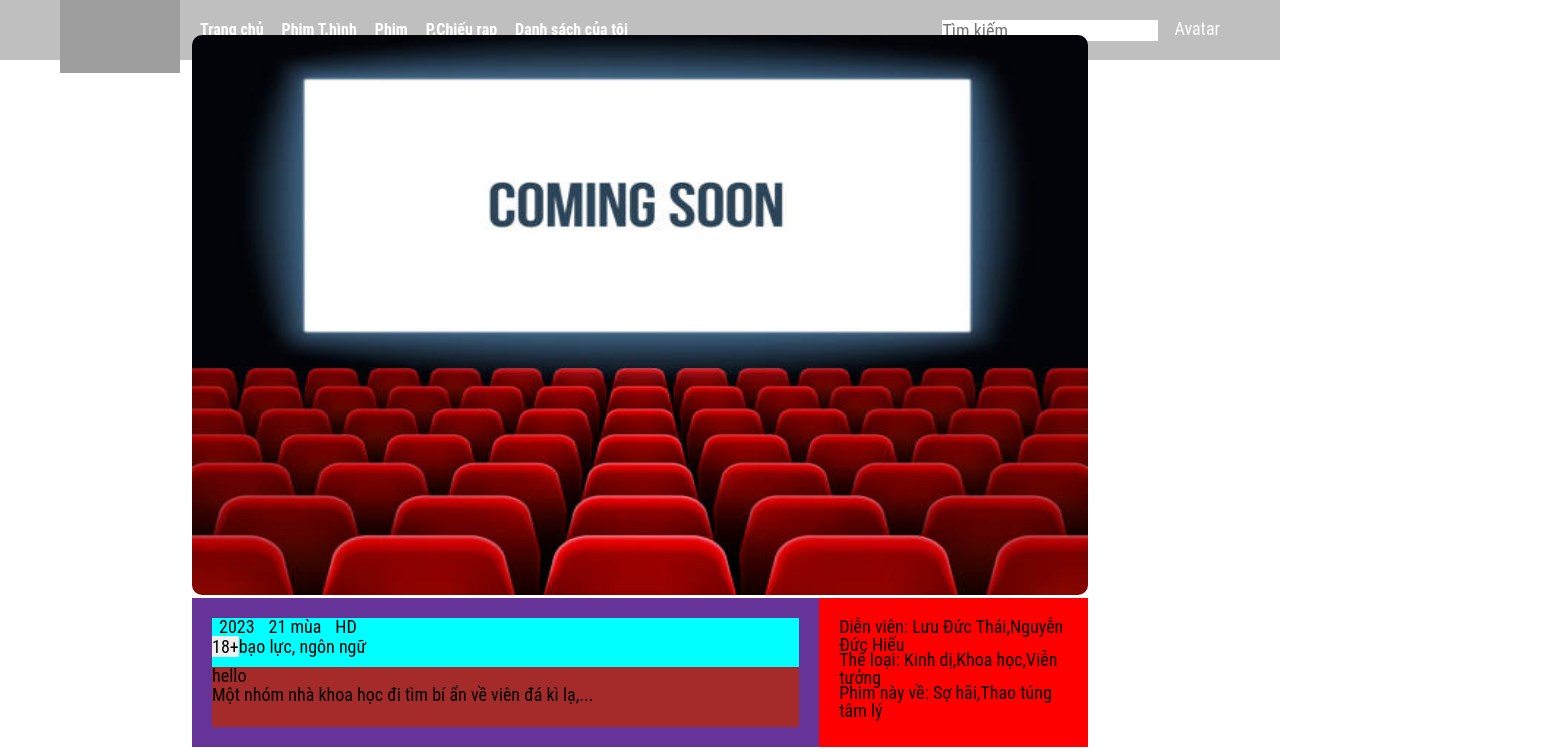
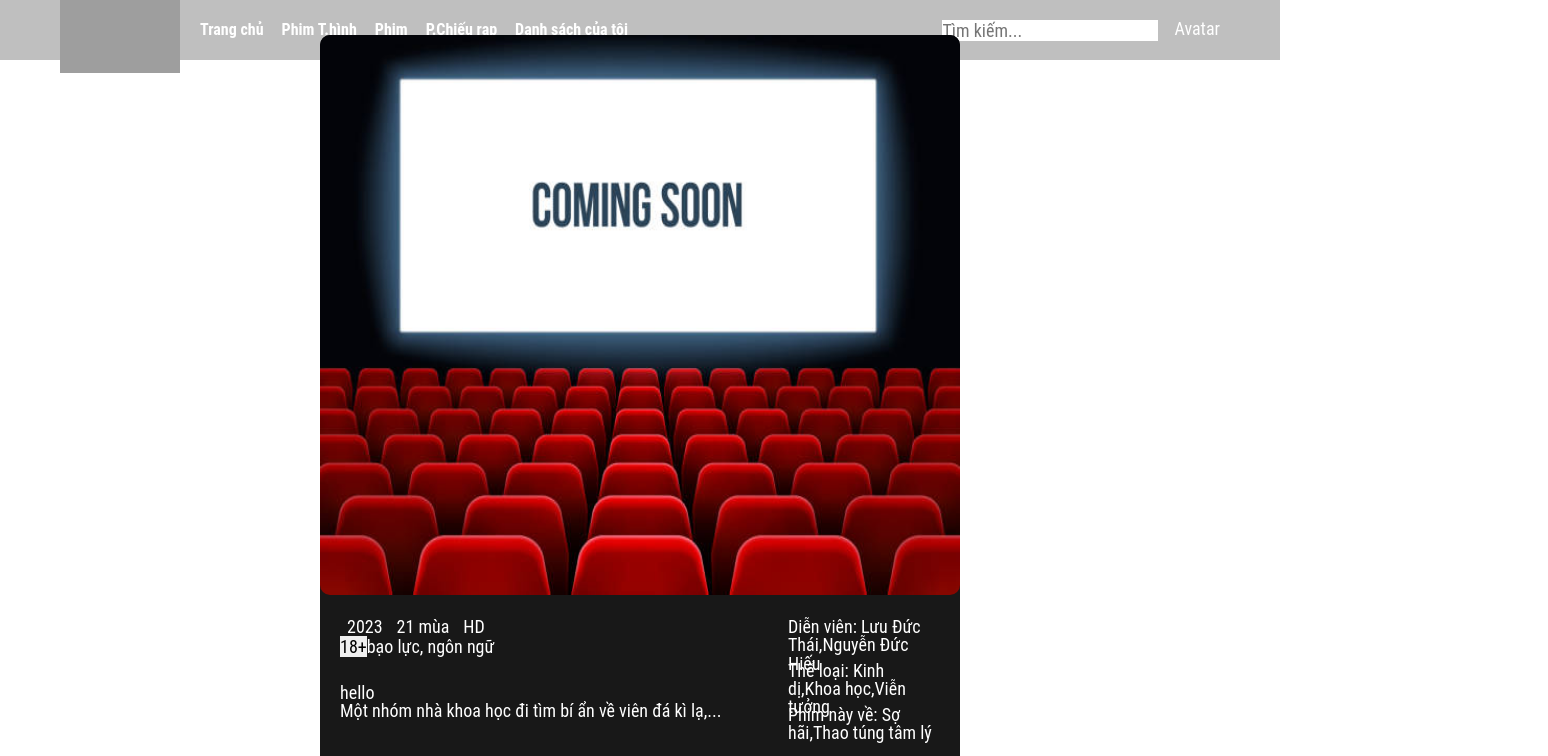
Before and after one commit to Duchieuctk41/movieon_fe, a React (Create React App) app: page /info/1 in a window 1280 px wide. Shown: the top 756 px of the page, 1548 px wide, since content can reach past the window. Built offline with nearby package versions, Linux system fonts and the light colour scheme; grey boxes are pictures that could not be loaded.

Commit message:
redirect login

```diff
--- a/src/components/Header/Header.js
+++ b/src/components/Header/Header.js
@@ -1,9 +1,14 @@
 import React from "react";
 import { Link } from "react-router-dom";
-import { FaHome } from "react-icons/fa";
 import "../Header/Header.scss";
+import { useNavigate } from "react-router-dom";
 
 const Header = () => {
+  const navigate = useNavigate();
+  const handleRedirectLogin = () => {
+    navigate("/login");
+  };
+
   return (
     <div className="header">
       <div className="nav">
@@ -32,7 +37,9 @@ const Header = () => {
           {/* <div className="header__language">
             <a>En</a>
           </div> */}
-          <div className="header__avatar">Avatar</div>
+          <div className="header__avatar" onClick={handleRedirectLogin}>
+            Avatar
+          </div>
         </div>
       </div>
     </div>
--- a/src/components/Header/Header.scss
+++ b/src/components/Header/Header.scss
@@ -52,6 +52,10 @@
       .header__avatar {
         margin-left: 16px;
         color: #fff;
+        &:hover {
+          color: #f9a826;
+          cursor: pointer;
+        }
       }
     }
   }
--- a/src/components/Info/Info.scss
+++ b/src/components/Info/Info.scss
@@ -1,9 +1,12 @@
 .info__container {
-  width: 70%;
+  width: 50%;
   margin: 0 auto;
   z-index: 2;
   margin-top: 35px;
   position: relative;
+  background-color: #181818;
+  color: #fff;
+  border-radius: 10px;
   .info__content {
     width: 100%;
     .info__content--top {
@@ -20,11 +23,9 @@
       .info__content--bottom--left {
         width: 70%;
         padding: 20px;
-        background-color: rebeccapurple;
         .info__content--bottom--left--top {
           height: 45%;
-          background-color: aqua;
-          .info__movie--top{
+          .info__movie--top {
             .year__movie {
               padding: 7px;
             }
@@ -38,11 +39,9 @@
         }
         .info__content--bottom--left--bottom {
           height: 55%;
-          background-color: brown;
-          .info__movie--bottom{
+          .info__movie--bottom {
             .movie__ontop {
               font-size: 20px;
-              background-color: aqua;
             }
             .movie__summary {
               padding-top: 5px;
@@ -57,7 +56,6 @@
       .info__content--bottom--right {
         width: 30%;
         padding: 20px;
-        background-color: red;
         .movie__cast {
           height: 30%;
         }
```
